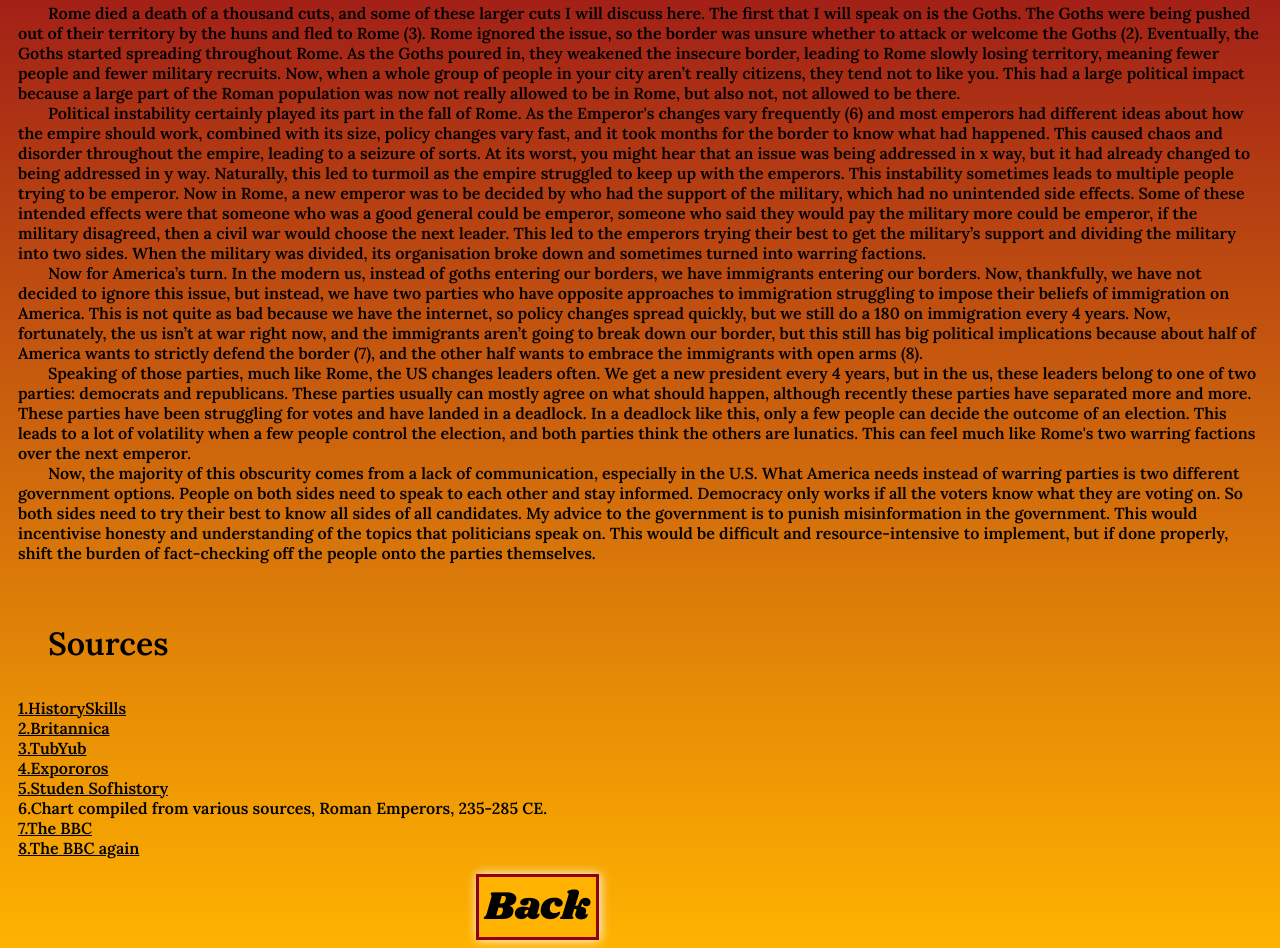
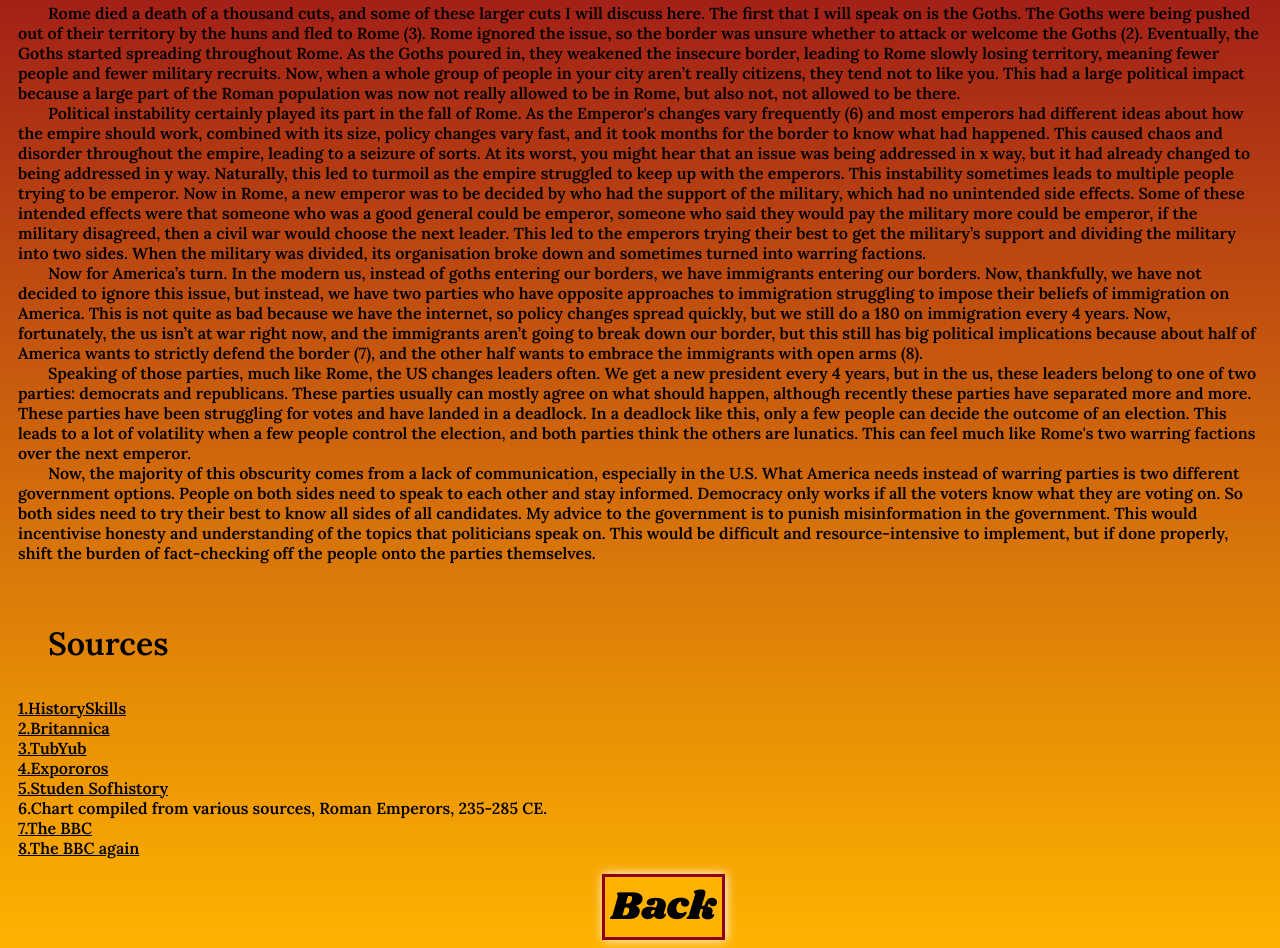
Before and after one commit to BoomStoneCraft/The-Unwritten-Journals, a plain HTML site: page US.html in a window 1280 px wide. Shown: the part 209-1157 px from the top of the page. Drawn offline with Linux system fonts and the light colour scheme.

Commit message:
continued stepping

```diff
--- a/pritty.css
+++ b/pritty.css
@@ -606,7 +606,7 @@ button{
     border:3px solid #8e001c;
     margin:0px;
     position:relative;
-    left:37%;
+    left:47%;
     top:120%;
     text-align:center;
     font-family:shark;
```
